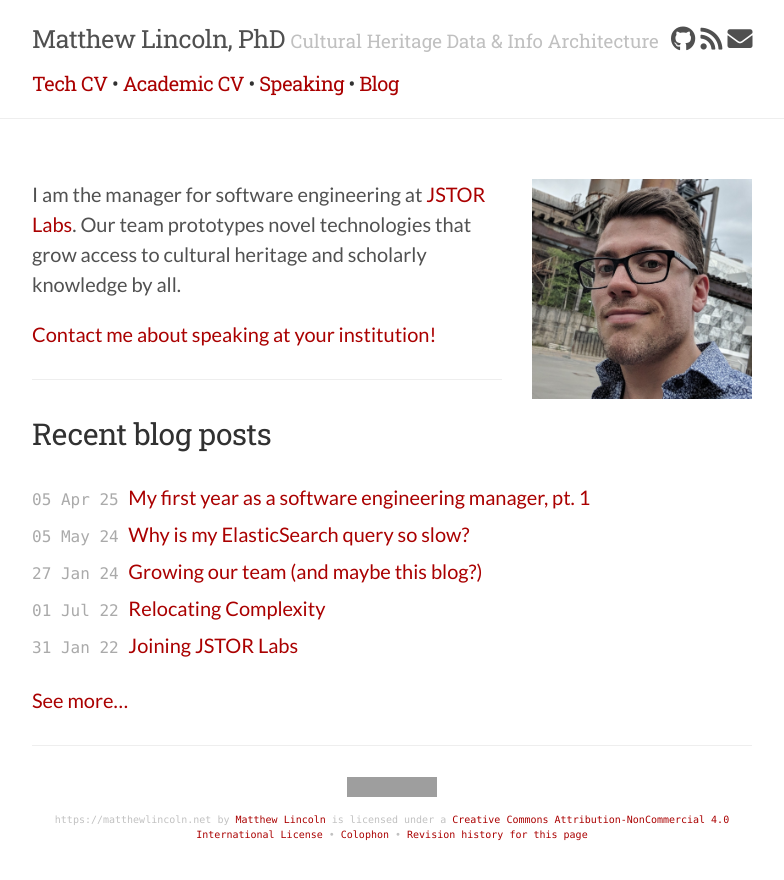
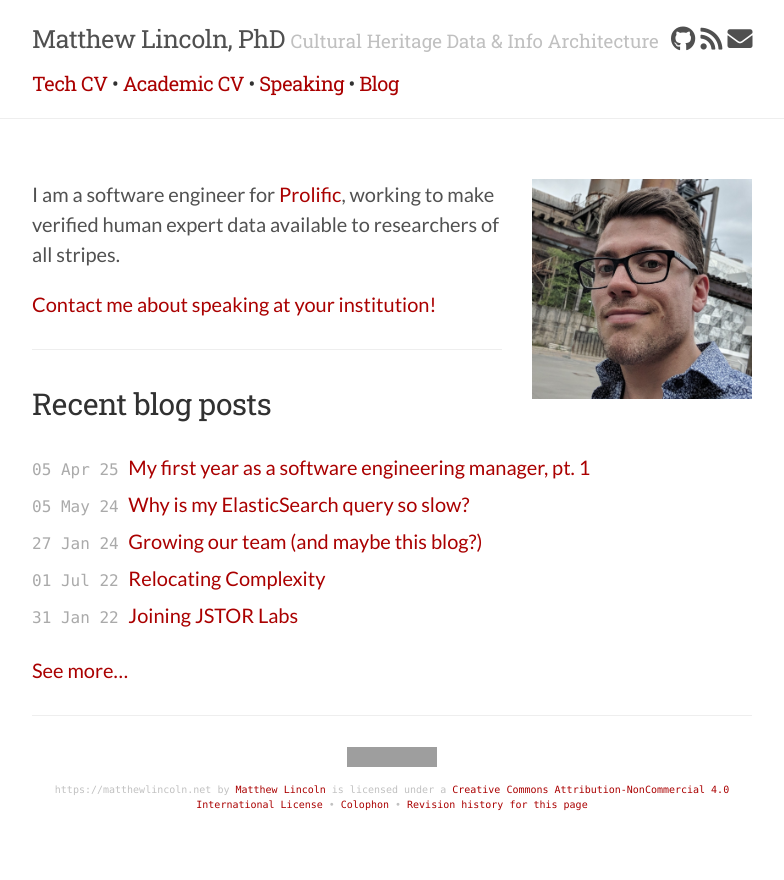
Before and after one commit to mdlincoln/mdlincoln.github.io, a Jekyll site: the page built from index.md, in a window 1280 px wide. Shown: the top 880 px of the page, without its empty margins (248-1032 px from the left). Built offline with Jekyll 4.4.1, drawn with Linux system fonts in a browser that asks for light colours; nearby versions of some CDN libraries; grey boxes are pictures that could not be loaded.

Commit message:
prolific job

```diff
--- a/index.md
+++ b/index.md
@@ -6,8 +6,7 @@ show_title: false
 
 <img id="headshot" height="250" width="250" src="/assets/images-display/luxembourg_headshot.jpeg" alt="mlincoln headshot" />
 
-I am the manager for software engineering at [JSTOR Labs](https://labs.jstor.org).
-Our team prototypes novel technologies that grow access to cultural heritage and scholarly knowledge by all.
+I am a software engineer for [Prolific](https://prolific.com), working to make verified human expert data available to researchers of all stripes.
 
 [Contact me about speaking at your institution!](/speaking)
 
```
